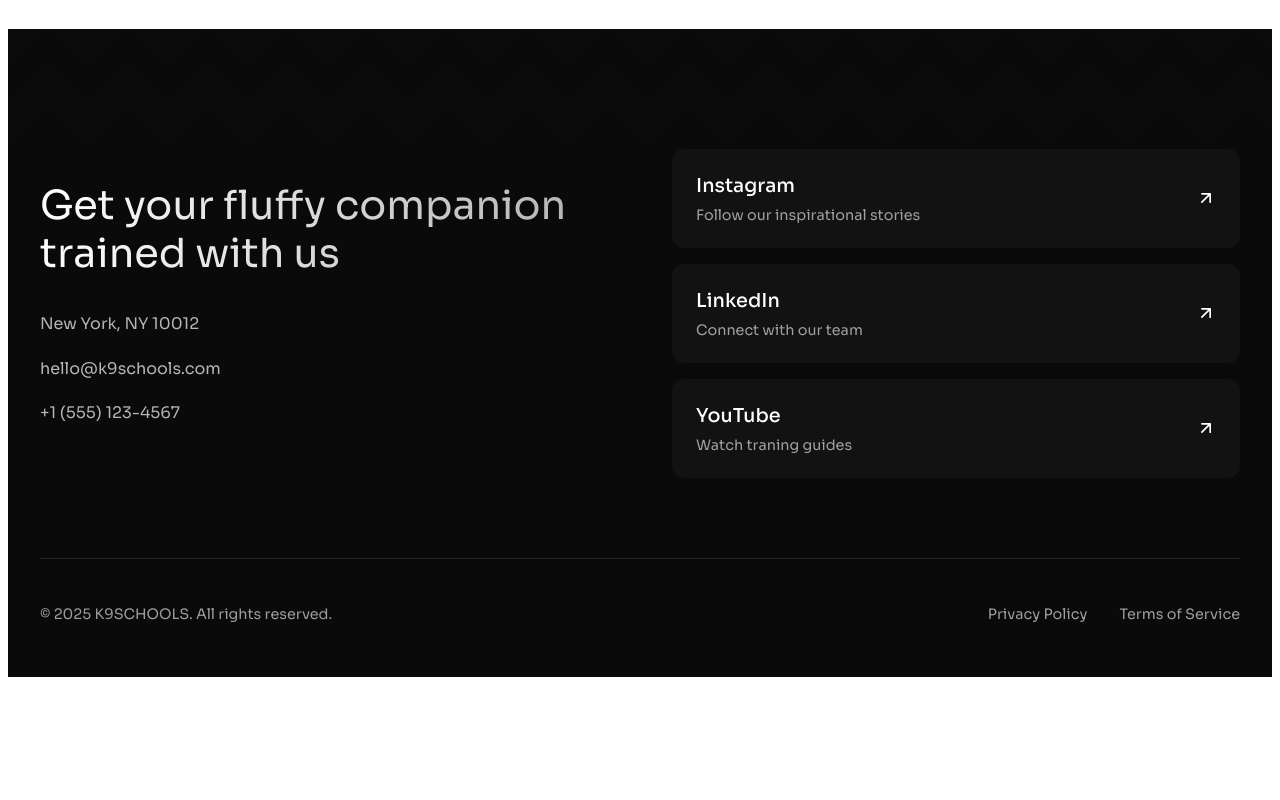
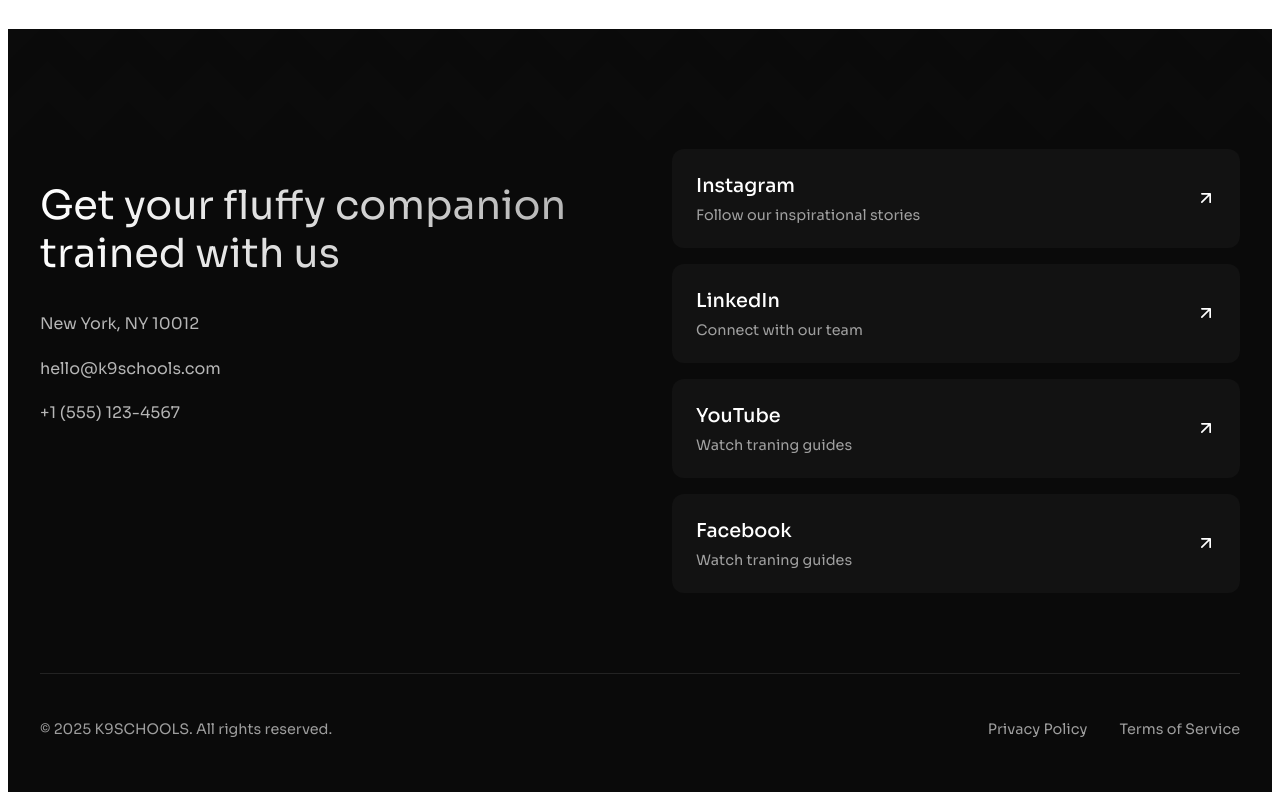
Before and after one commit to DRAKEN-1974/dogs, a Next.js app: page / in a window 1280 px wide. Shown: the part 5918-6718 px from the top of the page. Before the commit the page ends 6603 px from the top, so only its background shows below. Built offline with nearby package versions, Linux system fonts and the light colour scheme.

Commit message:
Update footer.tsx

```diff
--- a/src/app/components/footer.tsx
+++ b/src/app/components/footer.tsx
@@ -21,6 +21,12 @@ const socialLinks = [
   {
     id: 3,
     name: 'YouTube',
+    href: 'https://youtube.com',
+    description: 'Watch traning guides'
+  },
+  {
+    id: 4,
+    name: 'Facebook',
     href: 'https://youtube.com',
     description: 'Watch traning guides'
   }
```
